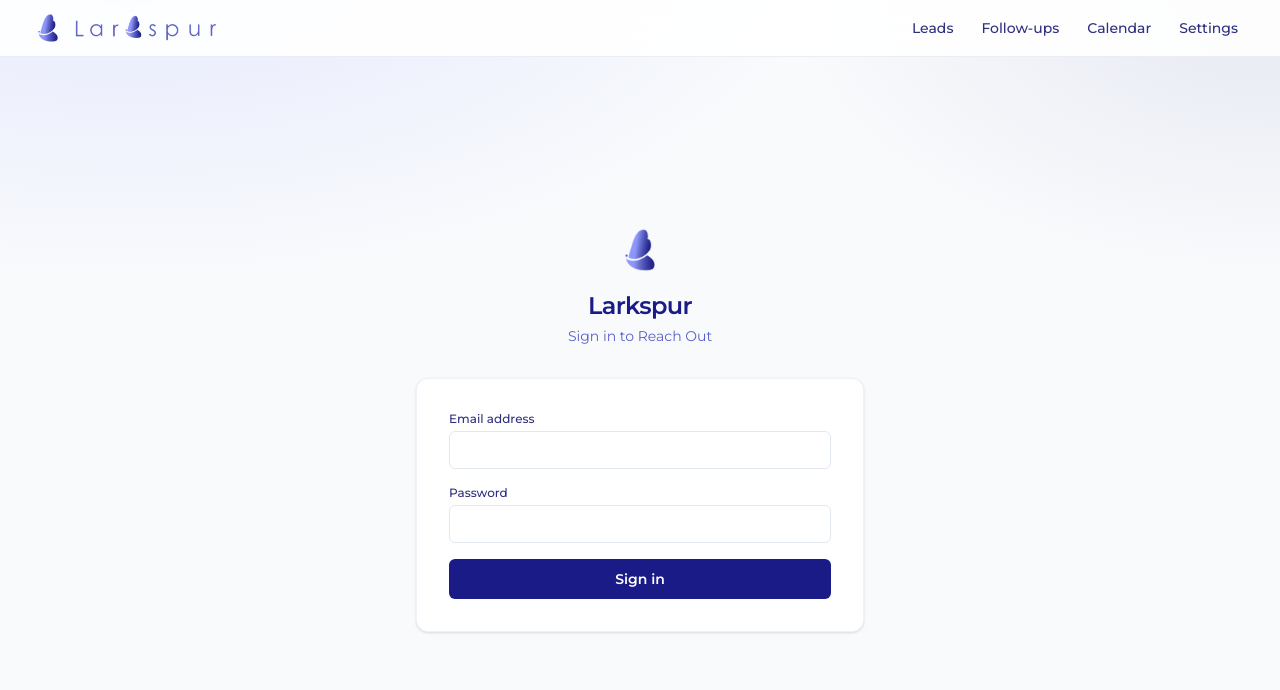
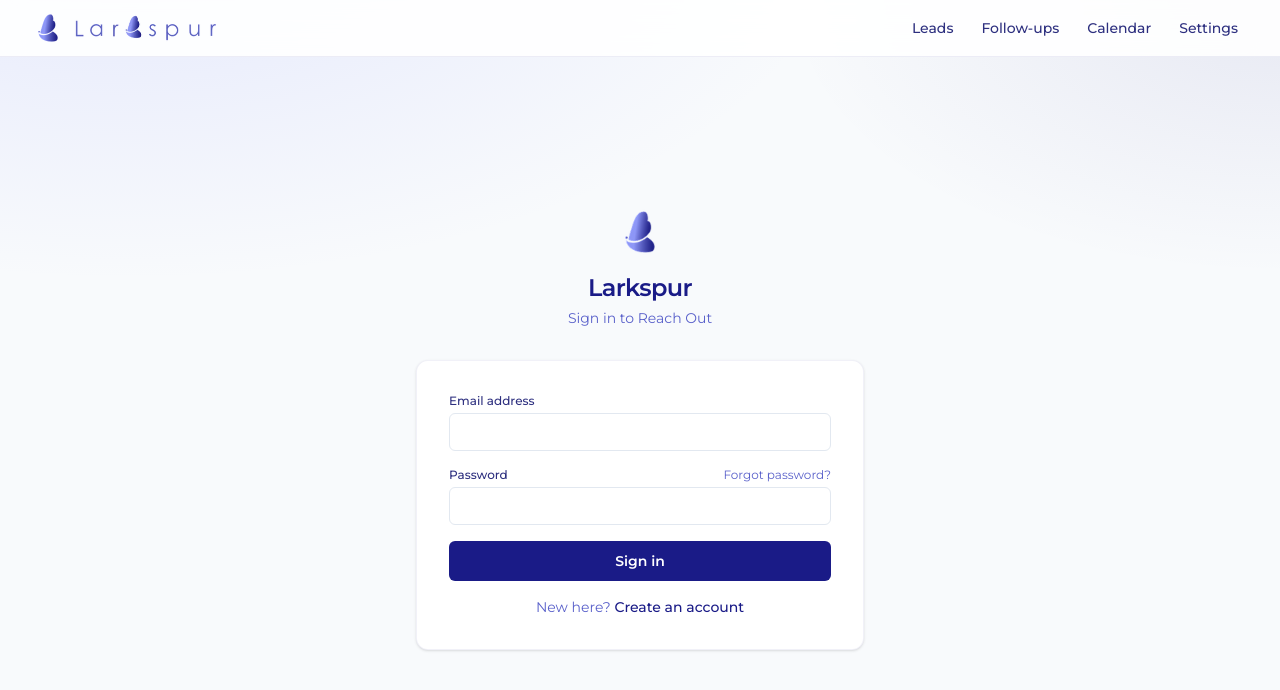
Before and after one commit to zoftwaredevelopment/larkpur-reach-out, a Next.js app: page /login in a window 1280 px wide. Shown: the top 690 px of the page. Built offline with nearby package versions, Linux system fonts and the light colour scheme; no server answers.

Commit message:
feat(auth): link signup and forgot password from login

```diff
--- a/app/login/page.tsx
+++ b/app/login/page.tsx
@@ -1,6 +1,7 @@
 "use client";
 
 import { useState } from "react";
+import Link from "next/link";
 import { createClient } from "@/lib/supabase/client";
 import { SYMBOL_DATA_URI } from "@/lib/brand/logoAssets";
 
@@ -77,12 +78,20 @@ export default function LoginPage() {
             />
           </div>
           <div>
-            <label
-              htmlFor="password"
-              className="block text-xs font-medium text-[#2d2f7f] mb-1"
-            >
-              Password
-            </label>
+            <div className="flex items-center justify-between mb-1">
+              <label
+                htmlFor="password"
+                className="block text-xs font-medium text-[#2d2f7f]"
+              >
+                Password
+              </label>
+              <Link
+                href="/forgot-password"
+                className="text-xs text-[#5960ca] hover:text-[#1a1b87] hover:underline"
+              >
+                Forgot password?
+              </Link>
+            </div>
             <input
               id="password"
               name="password"
@@ -103,6 +112,12 @@ export default function LoginPage() {
           >
             {loading ? "Signing in…" : "Sign in"}
           </button>
+          <p className="text-center text-sm text-[#5960ca]">
+            New here?{" "}
+            <Link href="/signup" className="font-medium text-[#1a1b87] hover:underline">
+              Create an account
+            </Link>
+          </p>
         </form>
       </div>
     </div>
```
